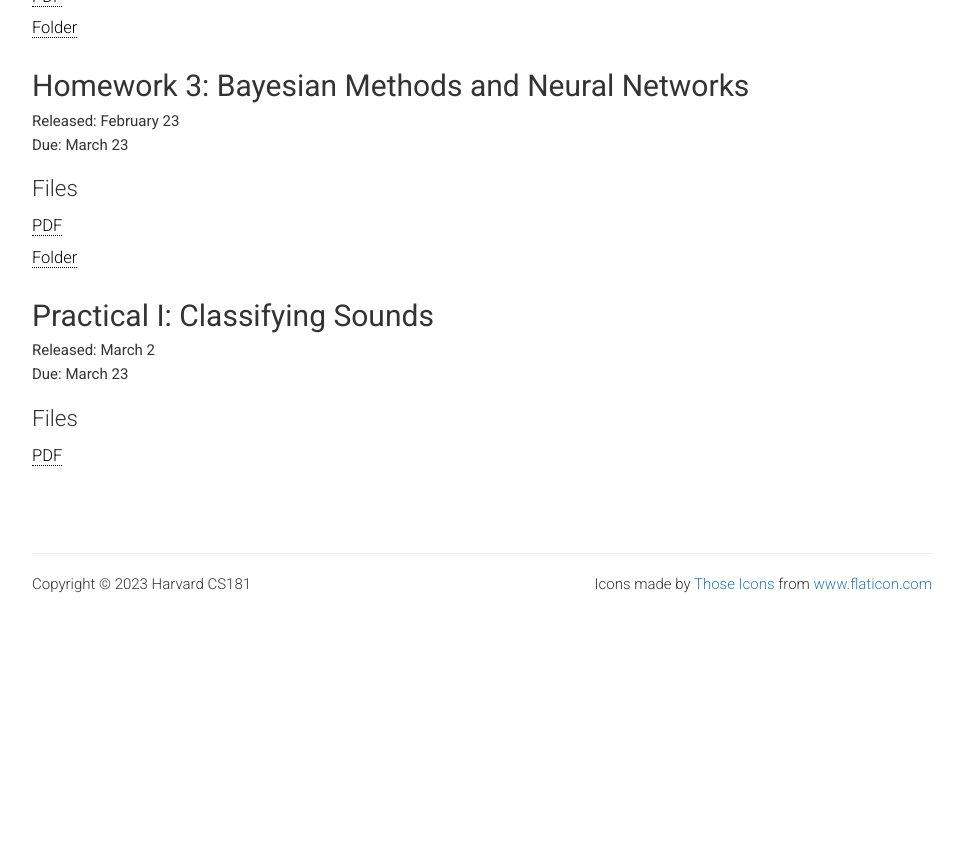
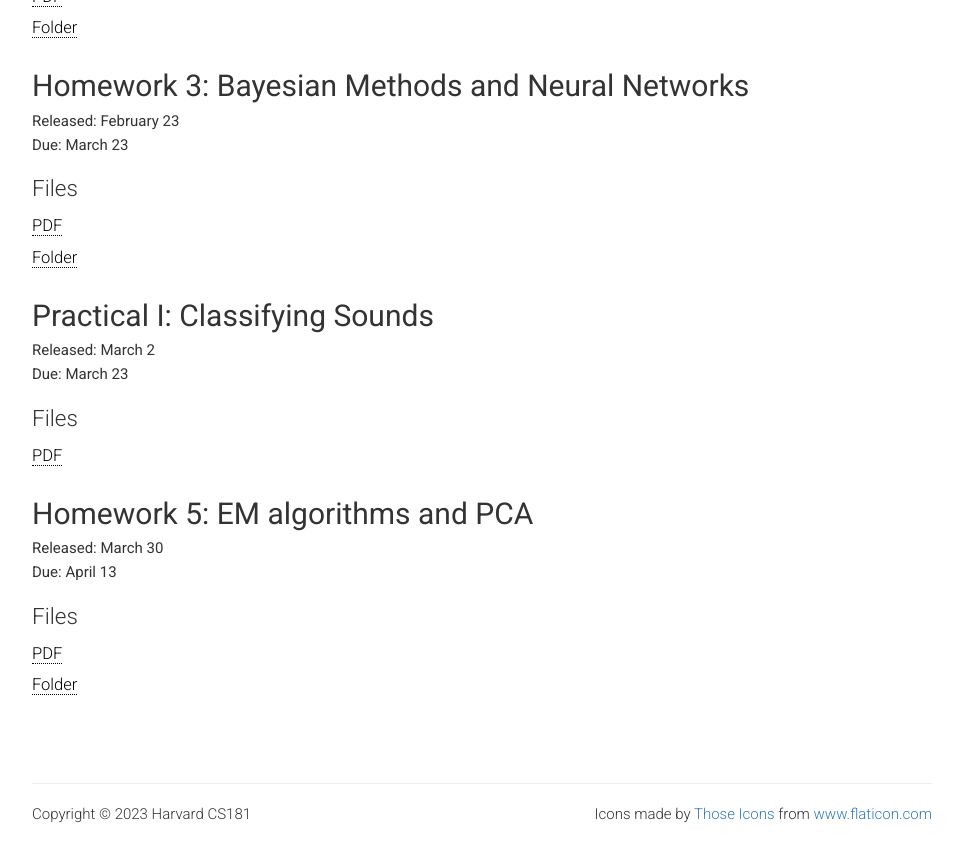
Before and after one commit to harvard-ml-courses/cs181-web, a Jekyll site: the page built from homework.html, in a window 1280 px wide and 900 px high, scrolled down 1078 px. Shown: the top 862 px of the window, without its empty margins (158-1121 px from the left). Built offline with Jekyll 4.4.1, drawn with Linux system fonts in a browser that asks for light colours; before the commit the page ends 1749 px from its top, so only the background shows below that.

```diff
--- a/homework.html
+++ b/homework.html
@@ -63,16 +63,16 @@
             <li><a href="https://github.com/harvard-ml-courses/cs181-s23-homeworks/blob/main/practical1/practical1.pdf" target="_blank"> PDF </a></li>
         </ul>
 
-        <!--<h2 class="title" id="hw5">Homework 5: EM with Mixtures, PCA, and Graphical Models</h2>
-        <p class="head-subtitle">Released: March 25</p>
-        <p class="head-subtitle">Due: April 8 </p>
+        <h2 class="title" id="hw5">Homework 5: EM algorithms and PCA</h2>
+        <p class="head-subtitle">Released: March 30</p>
+        <p class="head-subtitle">Due: April 13 </p>
         <h3>Files</h3>
         <ul class="lists">
-            <li><a href="https://github.com/harvard-ml-courses/cs181-s22-homeworks/blob/main/HW5/homework5.pdf" target="_blank"> PDF </a></li>
-            <li><a href="https://github.com/harvard-ml-courses/cs181-s22-homeworks/blob/main/HW5" target="_blank"> Folder </a></li>
+            <li><a href="https://github.com/harvard-ml-courses/cs181-s23-homeworks/blob/main/hw4/homework4.pdf" target="_blank"> PDF </a></li>
+            <li><a href="https://github.com/harvard-ml-courses/cs181-s23-homeworks/tree/main/hw4" target="_blank"> Folder </a></li>
         </ul>
 
-        <h2 class="title" id="hw4">Homework 4: SVM, Clustering, and Ethics</h2>
+        <!--<h2 class="title" id="hw4">Homework 4: SVM, Clustering, and Ethics</h2>
         <p class="head-subtitle">Released: March 11</p>
         <p class="head-subtitle">Due: March 25 </p>
         <h3>Files</h3>
```
